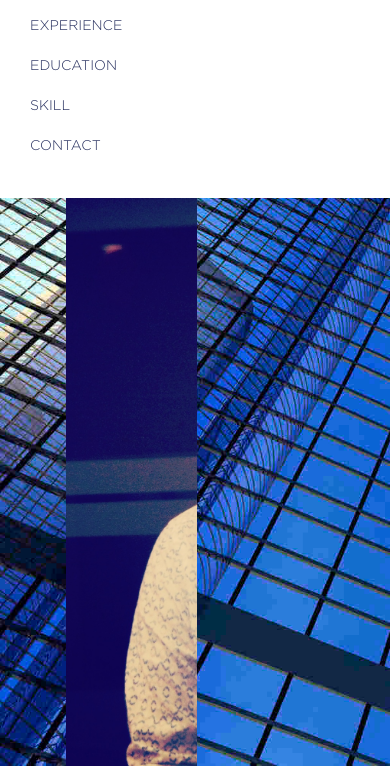
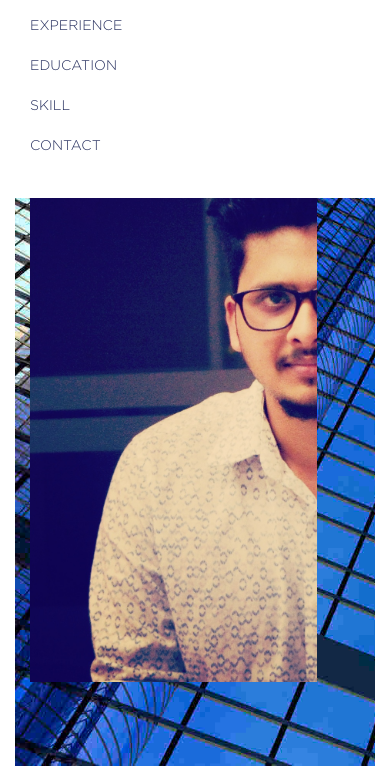
Before and after one commit to gokulnathgm/gokulnathgm.github.io, a plain HTML site: page index.html in a window 390 px wide. Shown: the part 78-846 px from the top of the page. Drawn offline with nearby package versions, Linux system fonts and the light colour scheme.

Commit message:
Optimised for mobile view

```diff
--- a/css/style.css
+++ b/css/style.css
@@ -51,21 +51,19 @@ body {
   /*background-image: url('../assets/pic.png');
   background-size: cover;*/
   height: 78.6vh;
-  width: 75%;
   position: absolute;
-  top: 30%;
-  left: 13%
+  top: 20%;
 }
 
 .main-img {
   background-image: url('../assets/gokul.jpg');
   background-size: cover;
-  width: 50%;
+  /*width: 50%;*/
   height: 70vh;
 }
 
 .info {
-  width: 50%;
+  /*width: 50%;*/
   height: 70vh;
   background-color: #f1f1f1;
 }
--- a/index.html
+++ b/index.html
@@ -21,15 +21,15 @@
       </ul>
     </div>
   </nav>
-  <div>
+  <div class="container-fluid">
     <div class="cover-image">
     </div>
 
-    <div class="container-fluid main-img-div">
-      <div class="col-md-6 main-img">
+    <div class="col-sm-10 col-sm-offset-1 main-img-div">
+      <div class="col-sm-6 main-img">
       </div>
 
-      <div class="col-md-6 info">
+      <div class="col-sm-6 info">
         <div class="main-content">
           <div class="gokul">Gokul Nath</div>
           <div class="title">SOFTWARE DEVELOPER</div>
```
